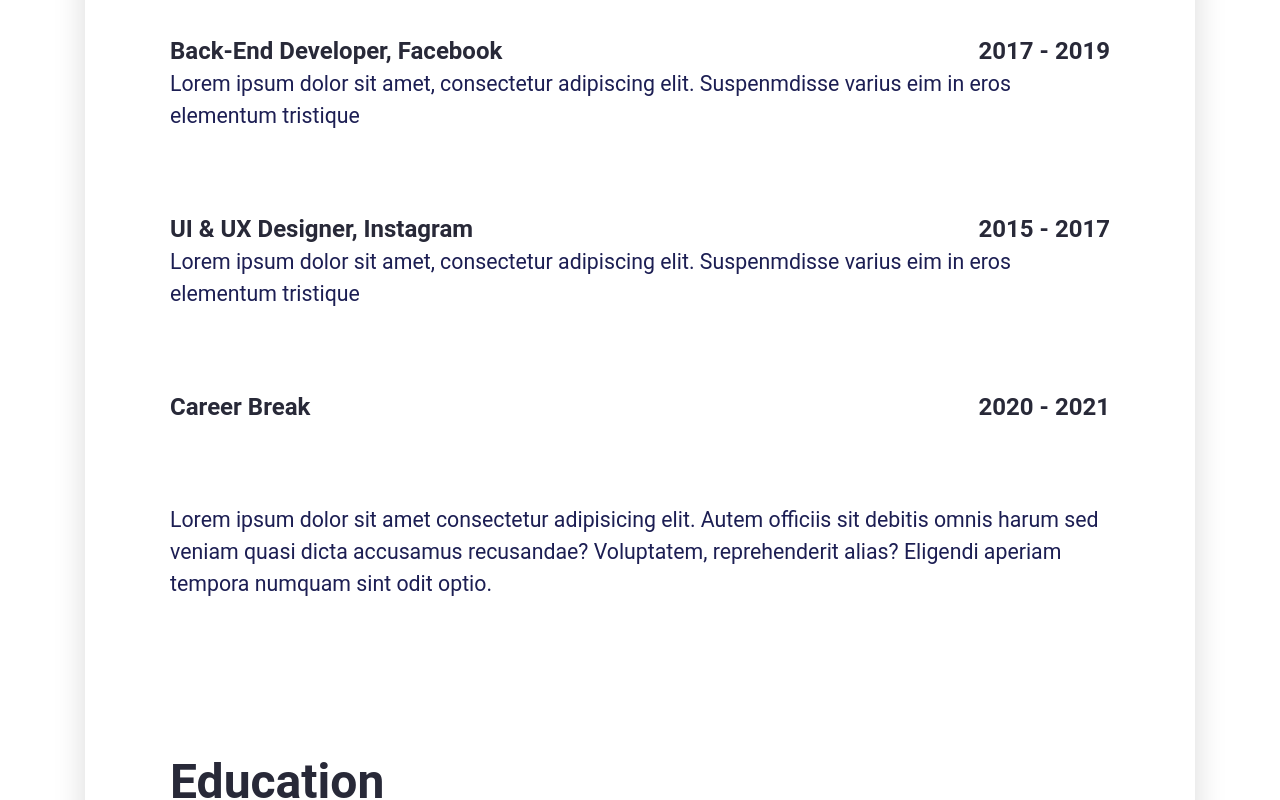
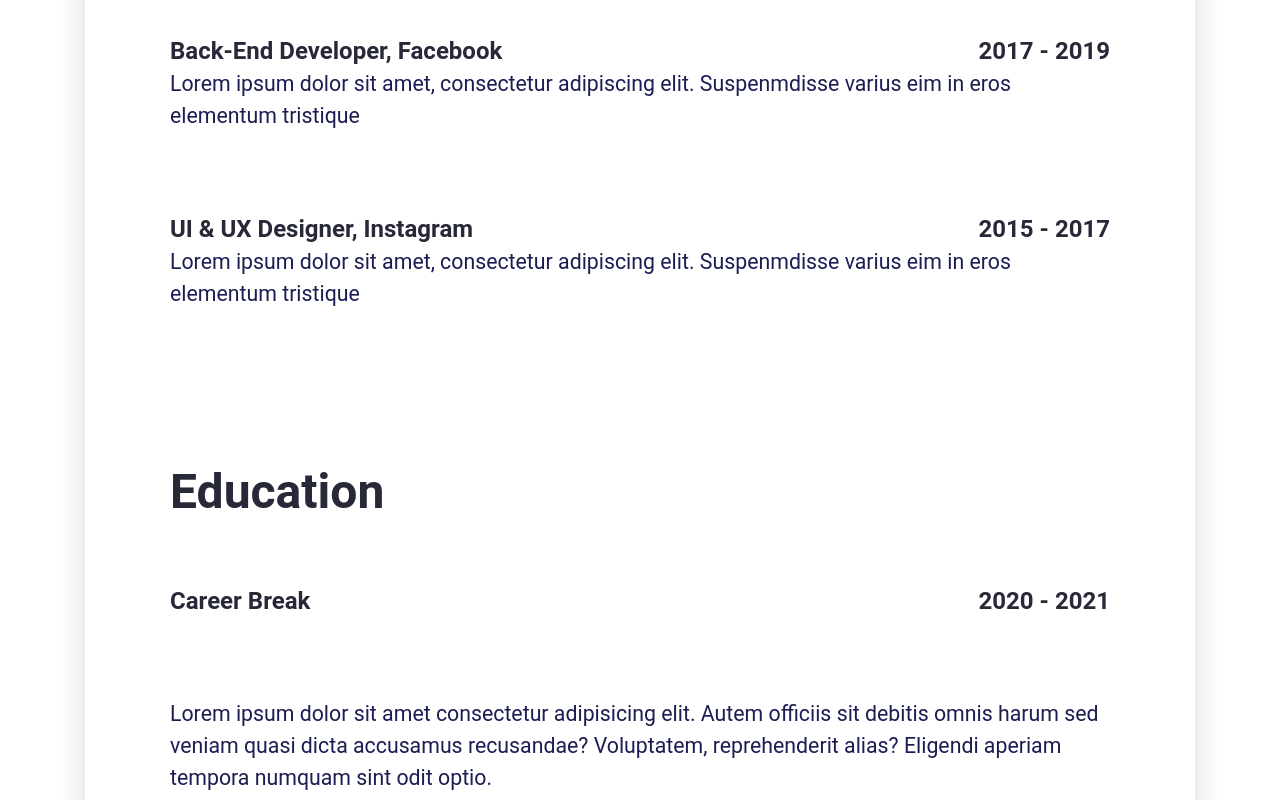
Before and after one commit to thewort/portfolio, a React (Vite) app: page / in a window 1280 px wide. Shown: the part 1818-2618 px from the top of the page. Built offline with nearby package versions, Linux system fonts and the light colour scheme.

Commit message:
finished Experience section

```diff
--- a/src/Pages/CV.jsx
+++ b/src/Pages/CV.jsx
@@ -34,22 +34,17 @@ export default function MyPortfolio() {
                                 <h3 className="portfolio--element--title">{item.title}, {item.company}</h3>
                                 <h3 className="portfolio--element--date">{item.date}</h3>
                             </div>
-                            <p className="portfolio--element--description">
-                                {item.description}
-                            </p>
+                            <div className="portfolio--element--description">
+                                {Array.isArray(item.description) ? (
+                                    item.description.map((desc, descIndex) => (
+                                        <p key={descIndex}>{desc}</p>
+                                    ))
+                                ) : (
+                                    <p>{item.description}</p>
+                                )}
+                            </div>
                         </div>
                     ))}
-
-                    <div className="portfolio--element--title--container">
-                        <h3 className="portfolio--element--title">Career Break</h3>
-                        <h3 className="portfolio--element--date">2020 - 2021</h3>
-                    </div>
-                    <p className="portfolio--element--description">
-                        Lorem ipsum dolor sit amet consectetur adipisicing elit. Autem
-                        officiis sit debitis omnis harum sed veniam quasi dicta accusamus
-                        recusandae? Voluptatem, reprehenderit alias? Eligendi aperiam
-                        tempora numquam sint odit optio.
-                    </p>
                 </div>
                 <div className="portfolio--section">
                     <h2 className="portfolio--section--title">Education</h2>
```
